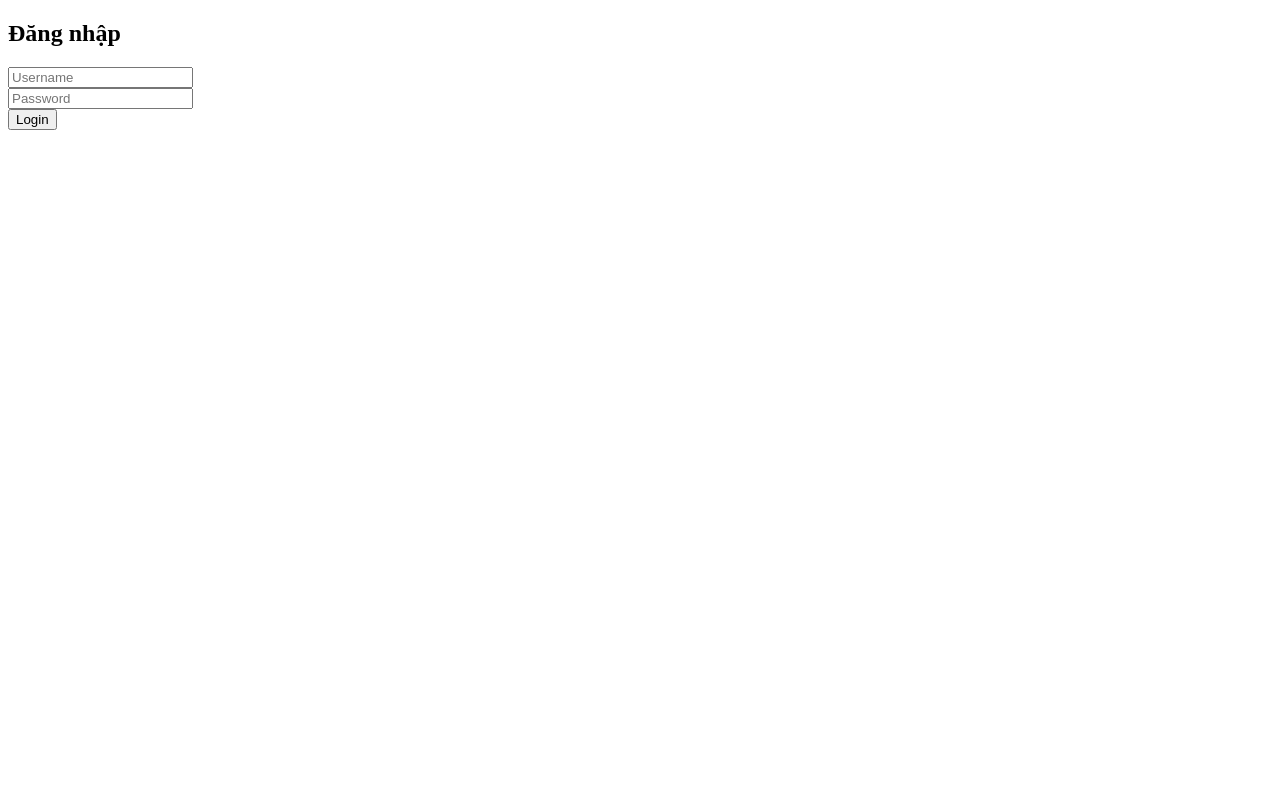
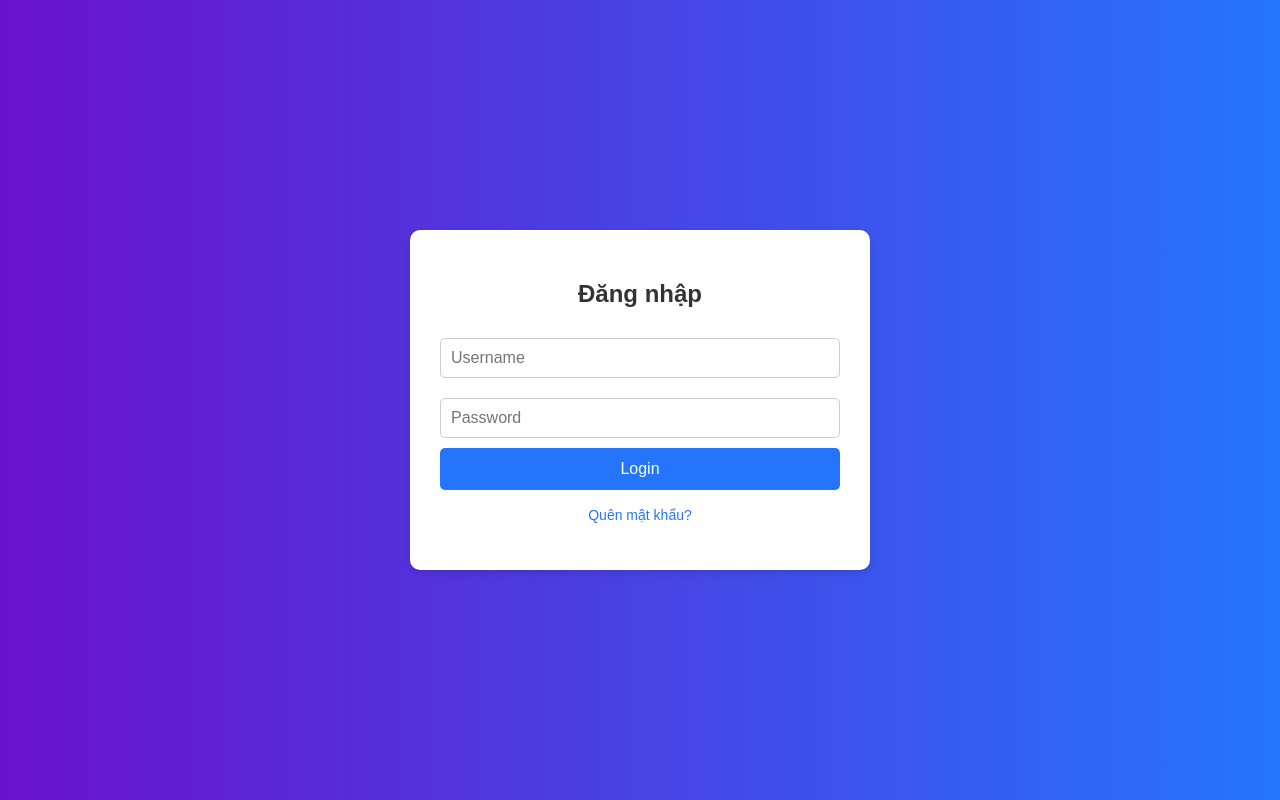
Before and after one commit to HieuNghia24/ChatBotAI_TechVersion4, a website: page public/login.html in a window 1280 px wide. Drawn offline with Linux system fonts and the light colour scheme.

Commit message:
public fix

```diff
--- a/public/login.html
+++ b/public/login.html
@@ -1,20 +1,101 @@
 <!DOCTYPE html>
-<html>
+<html lang="vi">
 <head>
-  <title>Login</title>
+  <meta charset="UTF-8">
+  <meta name="viewport" content="width=device-width, initial-scale=1.0">
+  <title>Đăng nhập</title>
+  <style>
+    body {
+      font-family: Arial, sans-serif;
+      background: linear-gradient(to right, #6a11cb, #2575fc);
+      display: flex;
+      justify-content: center;
+      align-items: center;
+      height: 100vh;
+      margin: 0;
+    }
+
+    .login-container {
+      background: #fff;
+      padding: 30px;
+      border-radius: 10px;
+      box-shadow: 0 4px 6px rgba(0, 0, 0, 0.1);
+      width: 100%;
+      max-width: 400px;
+      text-align: center;
+    }
+
+    h2 {
+      font-size: 24px;
+      margin-bottom: 20px;
+      color: #333;
+    }
+
+    input {
+      width: 100%;
+      padding: 10px;
+      margin: 10px 0;
+      border: 1px solid #ccc;
+      border-radius: 5px;
+      font-size: 16px;
+      box-sizing: border-box;
+    }
+
+    input:focus {
+      border-color: #2575fc;
+      outline: none;
+    }
+
+    button {
+      background-color: #2575fc;
+      color: white;
+      border: none;
+      padding: 12px 20px;
+      font-size: 16px;
+      width: 100%;
+      border-radius: 5px;
+      cursor: pointer;
+      transition: background-color 0.3s ease;
+    }
+
+    button:hover {
+      background-color: #6a11cb;
+    }
+
+    .error-message {
+      color: red;
+      margin-top: 10px;
+      font-size: 14px;
+    }
+
+    .login-container a {
+      color: #2575fc;
+      text-decoration: none;
+      font-size: 14px;
+    }
+
+    .login-container a:hover {
+      text-decoration: underline;
+    }
+  </style>
 </head>
 <body>
+  <div class="login-container">
     <h2>Đăng nhập</h2>
     <form onsubmit="return checkLogin()">
       <input type="text" id="username" placeholder="Username" required><br>
       <input type="password" id="password" placeholder="Password" required><br>
       <button type="submit">Login</button>
     </form>
+    <p class="error-message" id="error-message" style="display: none;">Sai username hoặc password!</p>
+    <p><a href="#">Quên mật khẩu?</a></p>
+  </div>
 
   <script>
     function checkLogin() {
       const username = document.getElementById('username').value;
       const password = document.getElementById('password').value;
+      const errorMessage = document.getElementById('error-message');
 
       // Kiểm tra đơn giản — bạn có thể thay bằng gọi API về backend để xác thực thật
       if (username === "admin" && password === "Vft@123") {
@@ -22,7 +103,7 @@
         localStorage.setItem("loggedIn", "true");
         window.location.href = "/index.html"; // Chuyển sang trang chatbot
       } else {
-        alert("Sai username hoặc password!");
+        errorMessage.style.display = 'block';
       }
       return false;
     }
```
Lines whose indentation alone changed are shown as unchanged.
